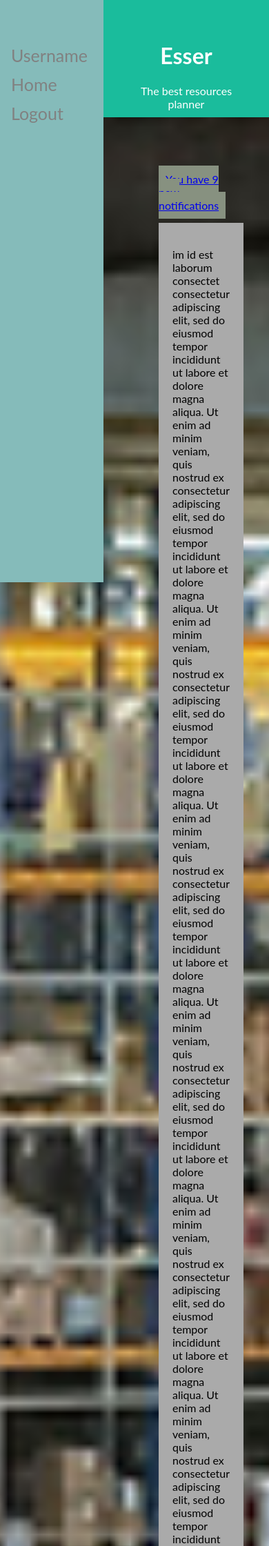
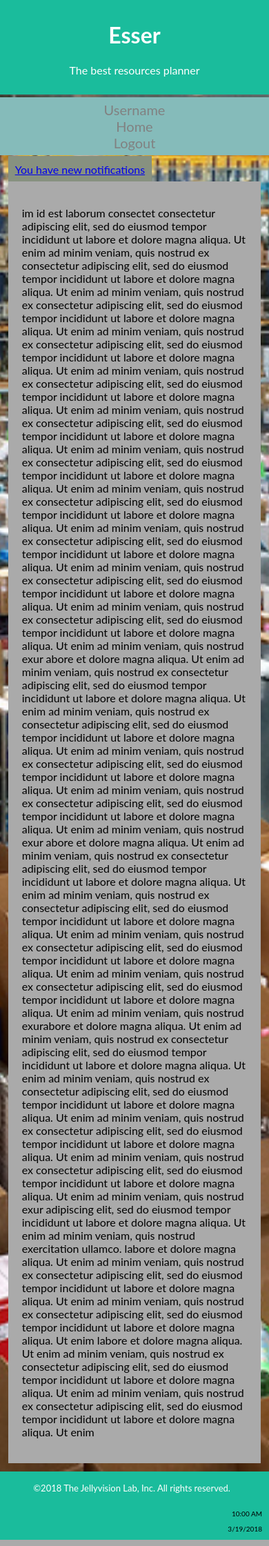
Before and after one commit to gheorghitamutu/Esser, a PHP site: page /MP/user-landing-page.html in a window 390 px wide. Shown: the top 2241 px of the page at 69% size. Run offline with PHP 8.4, Linux system fonts and the light colour scheme.

Commit message:
responsive mobile notification button need adjusting

```diff
--- a/MP/styles/style.css
+++ b/MP/styles/style.css
@@ -2,90 +2,125 @@
     box-sizing: border-box;
 }
 
+html {
+    min-width: 100%;
+    min-height: 100%;
+    margin: 0 0 0 0;
+}
+
+body, .content {
+    min-height: 100vh;
+    margin: 0 0 0 0;
+}
+
 body {
-
-    margin: 0;
     font-family: "Lato", sans-serif;
     background-image: url("store.png");
     background-position: center;
     background-repeat: no-repeat;
     background-size: cover;
+
 }
 
 .header {
-    padding: 40px;
+    padding: 10px 10px 10px 10px;
     text-align: center;
     background: #1abc9c;
     color: white;
-    flex: 70%;
-    margin-left: 150px;
-    height:170px
+    height: 5%;
+    margin: 0 0 2% 12%;
 }
 
 .container {
+    min-height: 95vh;
+    margin: 0 0 0 12%;
+    width: 88%;
     display: flex;
-    flex-wrap: wrap;
-    margin:80px 80px 80px 230px ;
-
+    flex-direction: column;
 
 }
 
-.mainCointainers {
-    background-color: #aaa;
-    padding: 20px;
-    margin-bottom: 10px;
-    margin-top:16px;
-}
-
-.notif{
-    padding: 0;
-    flex:80%;
-}
-
-.footer {
-    padding: 5px;
-    margin-left: 150px;
-    text-align: right;
-    background: #1abc9c;
-    height:50px;
-
-}
-#ora,#data{
-    line-height:0.2;
-}
 .sideBarNav {
     height: 100%;
-    width: 150px;
+    width: 12%;
     position: fixed;
-    z-index: 1;
     top: 0;
     left: 0;
     background-color: #85bbba;
     overflow-x: hidden;
     padding-top: 15%;
+
 }
 
 .sideBarNav a {
-    padding: 6px 8px 6px 16px;
     text-decoration: none;
     font-size: 25px;
     color: #818181;
     display: block;
+    text-align: center;
 }
 
 .sideBarNav a:hover:not(:first-child) {
     color: #f1f1f1;
 }
 
+.mainCointainers {
+    background-color: #aaa;
+    padding: 20px;
+    margin: 1% 3% 3% 3%;
+    flex: 1 0 auto;
+}
 
+.footer {
+    text-align: right;
+    background: #1abc9c;
+    flex-grow: 0;
+    margin-top: auto;
+    height: 1%;
 
+}
 
+.copyright {
+    color: #fff;
+    padding-top: 3px;
+    padding-bottom: 0px;
+    font-size: 13px;
+    text-align: center;
+    float: left;
+    margin-left:6.5%;
+    width:85%;
+}
+
+.data {
+    width:auto;
+    padding: 0;
+    float:right;
+}
+#dataHour{
+    width:100%;
+    padding-bottom:0;
+    padding-right:10px;
+    font-size:10px;
+}
+#dataYear{
+    width:100%;
+    padding-top:0;
+    padding-right:10px;
+    font-size:10px;
+}
 /*       notifications  */
+
+.notif {
+    padding: auto;
+    flex-grow: 0;
+    margin: 1% 3% 1% 3%;
+
+}
+
 #answerNotif,
 #showNotif,
-#hideNotif:target{
+#hideNotif:target {
     display: none;
-
 }
 
 #hideNotif:target + #showNotif,
@@ -93,30 +128,65 @@ body {
     display: initial;
 }
 
-#showNotif, #hideNotif {
+#hideNotif {
     padding: 10px;
     border: 1px;
     background-color: #879180;
+    margin-bottom: 1%;
+}
+
+#showNotif:hover {
+    background-color: rgb(88, 88, 88);
+    color: white;
 
 }
 
-#answerNotif {
-    margin-bottom: 4px;
+#showNotif {
+    padding: 10px;
+    border: 1px;
+    background-color: #879180;
+    margin-bottom: 50px;
 }
 
-#success,#warning,#almost-empty{
-    background-color: rgba(135, 145, 128, 0.58);
+#answerNotif {
+    margin-top: 50px;
+}
+
+#success {
+    background-color: rgba(135, 145, 128, 1);
     text-align: left;
     padding: 1px;
     border: 1px black;
 }
-#success{
-    margin-top:14px;
+
+@media screen and (max-width: 1050px) {
+    .sideBarNav a {
+        font-size: 20px;
+    }
 }
 
+@media screen and (max-width: 850px) {
+    .header {
+        width: 100%;
+        height: 5%;
+        margin: auto;
+    }
 
-@media screen and (max-width: 850px) {
     .sideBarNav {
+        width: 100%;
+        margin: 1% 0 2% 0;
+        position: static;
+        height: 5%;
+        padding: 6px;
+    }
+
+    .container {
+        width: 100%;
+        margin: auto;
+    }
+
+    .notif {
 
     }
+
 }
--- a/MP/user-landing-page.html
+++ b/MP/user-landing-page.html
@@ -10,10 +10,13 @@
 
 
 
+<div class="content">
+
     <div class="header">
         <h1>Esser</h1>
         <p>The best resources planner </p>
     </div>
+
 
     <div class="sideBarNav">
         <a href="#user">Username</a>
@@ -21,30 +24,21 @@
         <a href="#logout">Logout</a>
     </div>
 
+
     <div class="container">
-
     <div class="notif">
-
-        <a href="#hideNotif" id="hideNotif">You have 9 new notifications</a>
+        <a href="#hideNotif" id="hideNotif">You have new notifications</a>
         <a href="#" id="showNotif">Hide notifications</a>
         <div id="answerNotif">
             <div id="success">
                 <p><strong>Resupply Success!</strong> Your fruits supply was successfully updated in your data base!
                 </p>
             </div>
-            <div id="warning">
-                <p><strong>Warning!</strong> Orange supply it`s empty...</p>
-            </div>
-            <div id="almost-empty">
-                <p><strong>Warning!</strong> Bananas supply it`s on 30%...</p>
-            </div>
         </div>
 
     </div>
 
     <div class="mainCointainers">
-
-
         <p>im id est laborum consectet consectetur adipiscing elit, sed do eiusmod tempor incididunt ut labore
             et
             dolore magna aliqua. Ut enim ad minim veniam, quis nostrud ex consectetur adipiscing elit, sed do
@@ -112,13 +106,16 @@
 
 
     </div>
+    <div class="footer">
+        <p class="copyright">©2018 The Jellyvision Lab, Inc. All rights reserved. </p>
+        <div class="data">
+            <p id="dataHour"> 10:00 AM</p>
+            <p id="dataYear"> 3/19/2018</p>
         </div>
 
-<!-- Footer -->
-<div class="footer">
-    <p id="ora"> 10:00 AM</p>
-    <p id="data"> 3/19/2018</p>
     </div>
 
+    </div>
+</div>
 </body>
 </html>
```
Lines whose indentation alone changed are shown as unchanged.
